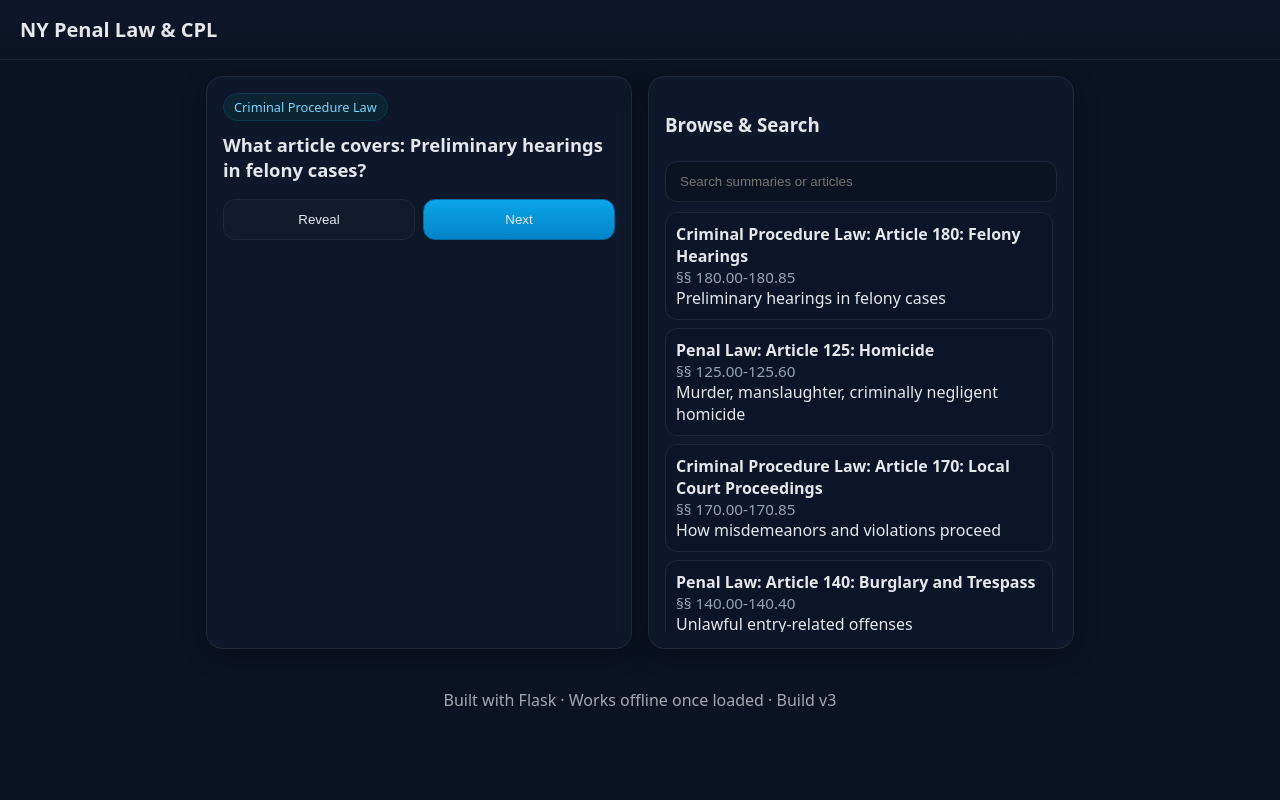
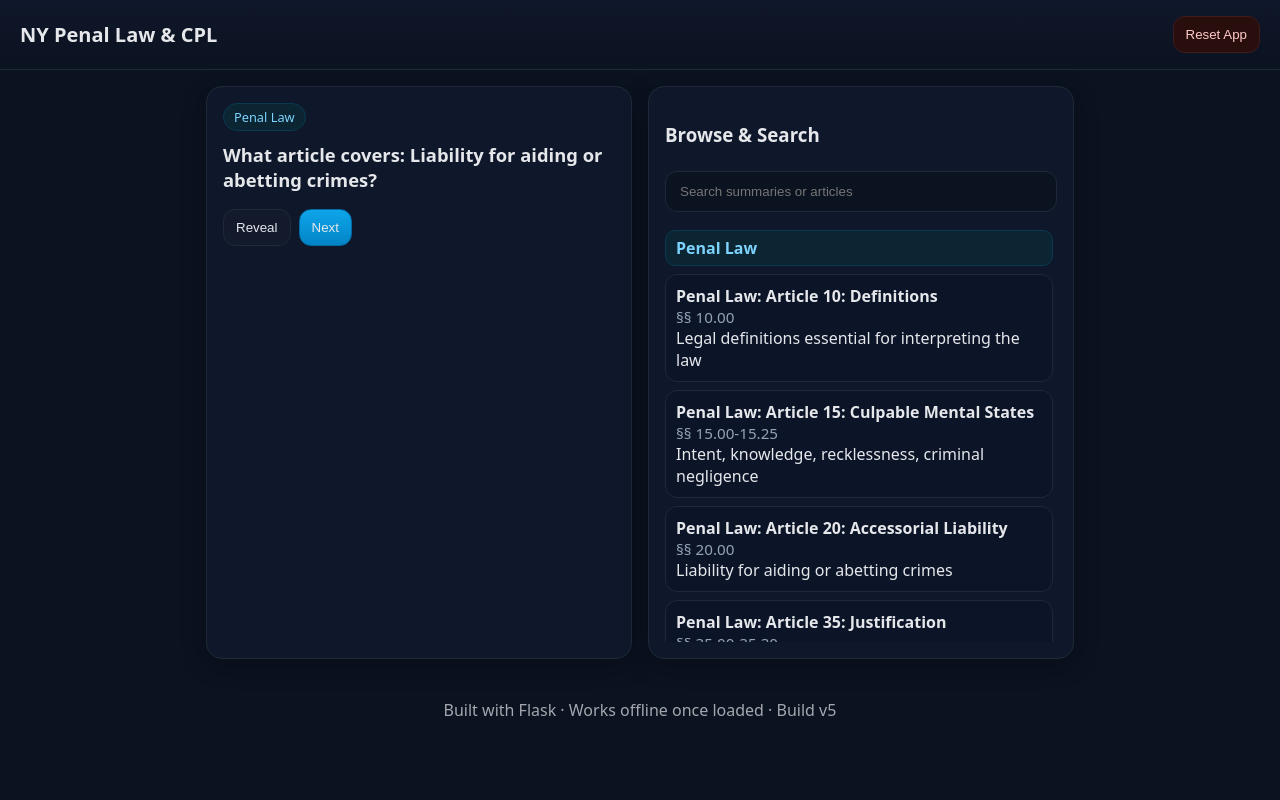
Before and after one commit to mcollis24/NY-PL-CPL-Flashcards, a Flask app: page / in a window 1280 px wide. Run offline with Flask 3, Linux system fonts and the light colour scheme.

Commit message:
Browse grouped by law with headers; keep source order

```diff
--- a/app.py
+++ b/app.py
@@ -48,7 +48,6 @@ def build_flashcards():
         cards.append({"summary": value["Summary"], "article": key, "sections": value["Sections"], "law": "Penal Law"})
     for key, value in criminal_procedure_law.items():
         cards.append({"summary": value["Summary"], "article": key, "sections": value["Sections"], "law": "Criminal Procedure Law"})
-    random.shuffle(cards)
     return cards
 
 @app.route("/")
--- a/static/app.js
+++ b/static/app.js
@@ -1,21 +1,20 @@
+(function(){
+  const original = (window.FLASHCARDS || []).slice(); // backend order
+  const cards = original.slice(); // for quiz only
 
-(function(){
-  const cards = window.FLASHCARDS || [];
-  let i = 0;
-
-  function shuffle(arr){
-    for (let j = arr.length - 1; j > 0; j--) {
+  // Shuffle quiz deck
+  for (let j = cards.length - 1; j > 0; j--) {
     const k = Math.floor(Math.random() * (j + 1));
-      [arr[j], arr[k]] = [arr[k], arr[j]];
+    [cards[j], cards[k]] = [cards[k], cards[j]];
   }
-    return arr;
-  }
-  shuffle(cards);
 
   const q = document.getElementById('question');
   const a = document.getElementById('answer');
   const law = document.getElementById('law');
   const pill = document.getElementById('lawPill');
+  const revealBtn = document.getElementById('revealBtn');
+  const nextBtn = document.getElementById('nextBtn');
+  let i = 0;
 
   function show(idx){
     const c = cards[idx % cards.length];
@@ -27,16 +26,22 @@
     pill.textContent = c.law;
   }
 
-  document.getElementById('revealBtn').addEventListener('click', ()=>{ a.hidden = false; });
-  document.getElementById('nextBtn').addEventListener('click', ()=>{ i = (i+1)%cards.length; show(i); });
-
+  revealBtn.addEventListener('click', ()=>{ a.hidden = false; });
+  nextBtn.addEventListener('click', ()=>{ i = (i+1)%cards.length; show(i); });
   if(cards.length){ show(i); }
 
+  // Browse with grouped headers
   const list = document.getElementById('list');
   const search = document.getElementById('search');
-  function renderList(items){
-    list.innerHTML = '';
-    items.forEach(item => {
+
+  function appendHeader(text){
+    const h = document.createElement('div');
+    h.className = 'list-header';
+    h.textContent = text;
+    list.appendChild(h);
+  }
+
+  function appendItem(item){
     const el = document.createElement('div');
     el.className = 'list-item';
     el.innerHTML = `<div class="title">${item.law}: ${item.article}</div>
@@ -47,13 +52,22 @@
       if(idx >= 0){ i = idx; show(i); window.scrollTo({top:0,behavior:'smooth'}); }
     });
     list.appendChild(el);
-    });
   }
-  renderList(cards);
+
+  function renderList(items){
+    list.innerHTML = '';
+    const pl = items.filter(x => x.law === 'Penal Law');
+    const cpl = items.filter(x => x.law === 'Criminal Procedure Law');
+
+    if (pl.length){ appendHeader('Penal Law'); pl.forEach(appendItem); }
+    if (cpl.length){ appendHeader('Criminal Procedure Law'); cpl.forEach(appendItem); }
+  }
+
+  renderList(original);
 
   search.addEventListener('input', (e)=>{
     const v = e.target.value.toLowerCase();
-    const filtered = cards.filter(c =>
+    const filtered = original.filter(c =>
       c.summary.toLowerCase().includes(v) ||
       c.article.toLowerCase().includes(v) ||
       c.sections.toLowerCase().includes(v) ||
@@ -61,6 +75,25 @@
     );
     renderList(filtered);
   });
+
+  // Reset App: unregister SW + clear caches + reload
+  async function resetApp(){
+    try {
+      if ('serviceWorker' in navigator) {
+        const regs = await navigator.serviceWorker.getRegistrations();
+        await Promise.all(regs.map(r => r.unregister()));
+      }
+      if (window.caches && caches.keys) {
+        const keys = await caches.keys();
+        await Promise.all(keys.map(k => caches.delete(k)));
+      }
+      setTimeout(() => location.reload(true), 250);
+    } catch (e) {
+      console.error('Reset failed', e);
+      location.reload(true);
+    }
+  }
+  document.getElementById('resetBtn')?.addEventListener('click', resetApp);
 
   // PWA install prompt
   let deferredPrompt = null;
--- a/static/style.css
+++ b/static/style.css
@@ -1,11 +1,11 @@
-
 :root{
-  --bg:#0b1220; --card:#0f172a; --ink:#e5e7eb; --muted:#94a3b8; --accent:#38bdf8; --accent-ink:#0c4a6e;
+  --bg:#0b1220; --card:#0f172a; --ink:#e5e7eb; --muted:#94a3b8; --accent:#38bdf8; --accent-ink:#0c4a6e; --danger:#b91c1c;
 }
 *{box-sizing:border-box} html,body{height:100%}
 body{margin:0;font-family:system-ui,-apple-system,Segoe UI,Roboto,Ubuntu,"Helvetica Neue",Arial,sans-serif;background:var(--bg);color:var(--ink);}
-.app-header{display:flex;justify-content:space-between;align-items:center;padding:16px 20px;background:linear-gradient(180deg,#0f172a,#0b1220);position:sticky;top:0;border-bottom:1px solid #1f2937}
+.app-header{display:flex;justify-content:space-between;align-items:center;padding:16px 20px;background:linear-gradient(180deg,#0f172a,#0b1220);position:sticky;top:0;border-bottom:1px solid #1f2937;gap:10px;flex-wrap:wrap}
 h1{margin:0;font-size:1.25rem}
+.header-actions{display:flex;gap:8px}
 .container{display:grid;gap:16px;max-width:900px;margin:16px auto;padding:0 16px}
 .card{background:var(--card);border:1px solid #1f2937;border-radius:16px;padding:16px;box-shadow:0 6px 24px rgba(0,0,0,.25)}
 .pill{display:inline-block;padding:4px 10px;border-radius:999px;background:#0b2533;color:#7dd3fc;border:1px solid #0a3a50;font-size:.8rem;margin-bottom:8px}
@@ -14,13 +14,15 @@ h1{margin:0;font-size:1.25rem}
 .answer-line{margin-bottom:6px}
 .muted{color:var(--muted);font-size:.95rem}
 .actions{display:flex;gap:8px;margin-top:12px}
-.btn{flex:1;padding:12px 14px;border-radius:12px;border:1px solid #1f2937;background:#121a2c;color:var(--ink);cursor:pointer}
+.btn{padding:10px 12px;border-radius:12px;border:1px solid #1f2937;background:#121a2c;color:var(--ink);cursor:pointer}
 .btn:hover{background:#132038}
 .btn.primary{background:linear-gradient(180deg,#0ea5e9,#0284c7);border-color:#0369a1}
 .btn.primary:hover{filter:brightness(1.05)}
 .btn.secondary{background:#111827;border-color:#374151}
+.btn.danger{background:#290e0e;border-color:#3f1b1b;color:#fecaca}
 input[type="search"]{width:100%;padding:12px 14px;border-radius:12px;border:1px solid #1f2937;background:#0b1220;color:var(--ink);margin:6px 0 10px}
 .list{display:grid;gap:8px;max-height:420px;overflow:auto;padding-right:4px}
+.list-header{position:sticky;top:0;background:#0b2533;border:1px solid #0a3a50;color:#7dd3fc;border-radius:10px;padding:6px 10px;font-weight:700;margin-top:8px}
 .list-item{border:1px solid #1f2937;border-radius:12px;padding:10px;background:#0c1528}
 .list-item .title{font-weight:600}
 .footer{opacity:.7;text-align:center;padding:24px 16px}
--- a/templates/index.html
+++ b/templates/index.html
@@ -1,4 +1,3 @@
-
 <!DOCTYPE html>
 <html lang="en">
 <head>
@@ -8,12 +7,15 @@
   <link rel="manifest" href="/static/manifest.json">
   <link rel="apple-touch-icon" href="/static/icons/icon-192.png">
   <meta name="theme-color" content="#0f172a" />
-  <link rel="stylesheet" href="/static/style.css?v=3" />
+  <link rel="stylesheet" href="/static/style.css?v=5" />
 </head>
 <body>
   <header class="app-header">
     <h1>NY Penal Law & CPL</h1>
-    <button id="installBtn" class="btn secondary" hidden>Install</button>
+    <div class="header-actions">
+      <button id="installBtn" class="btn secondary" hidden>Install</button>
+      <button id="resetBtn" class="btn danger">Reset App</button>
+    </div>
   </header>
 
   <main class="container">
@@ -37,10 +39,10 @@
     </section>
   </main>
 
-  <footer class="footer">Built with Flask · Works offline once loaded · Build v3</footer>
+  <footer class="footer">Built with Flask · Works offline once loaded · Build v5</footer>
 
   <script>window.FLASHCARDS = {{ flashcards | tojson }};</script>
-  <script src="/static/app.js?v=3" defer></script>
+  <script src="/static/app.js?v=5" defer></script>
   <script>
     if ('serviceWorker' in navigator) {
       window.addEventListener('load', () => {
```
Also changed, not shown: static/service-worker.js (+12 -18 lines). Lines whose indentation alone changed are shown as unchanged.
